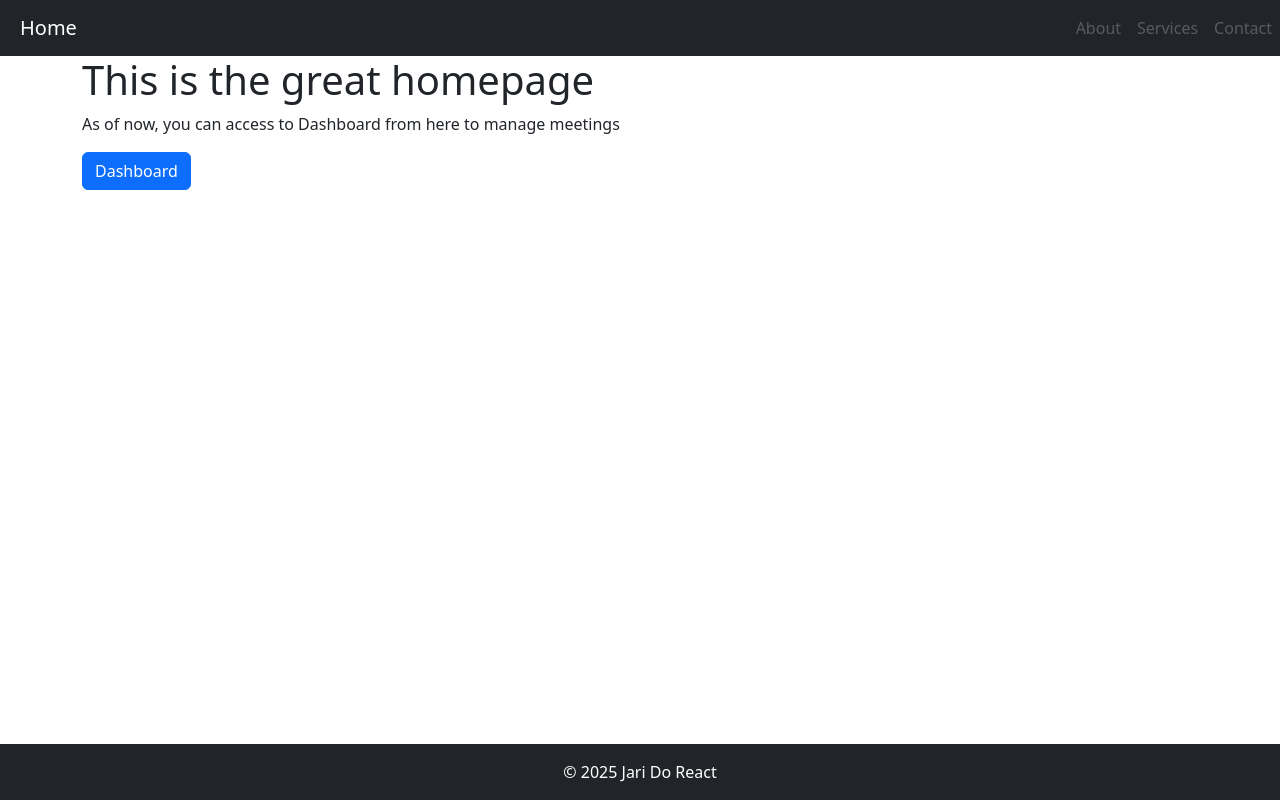
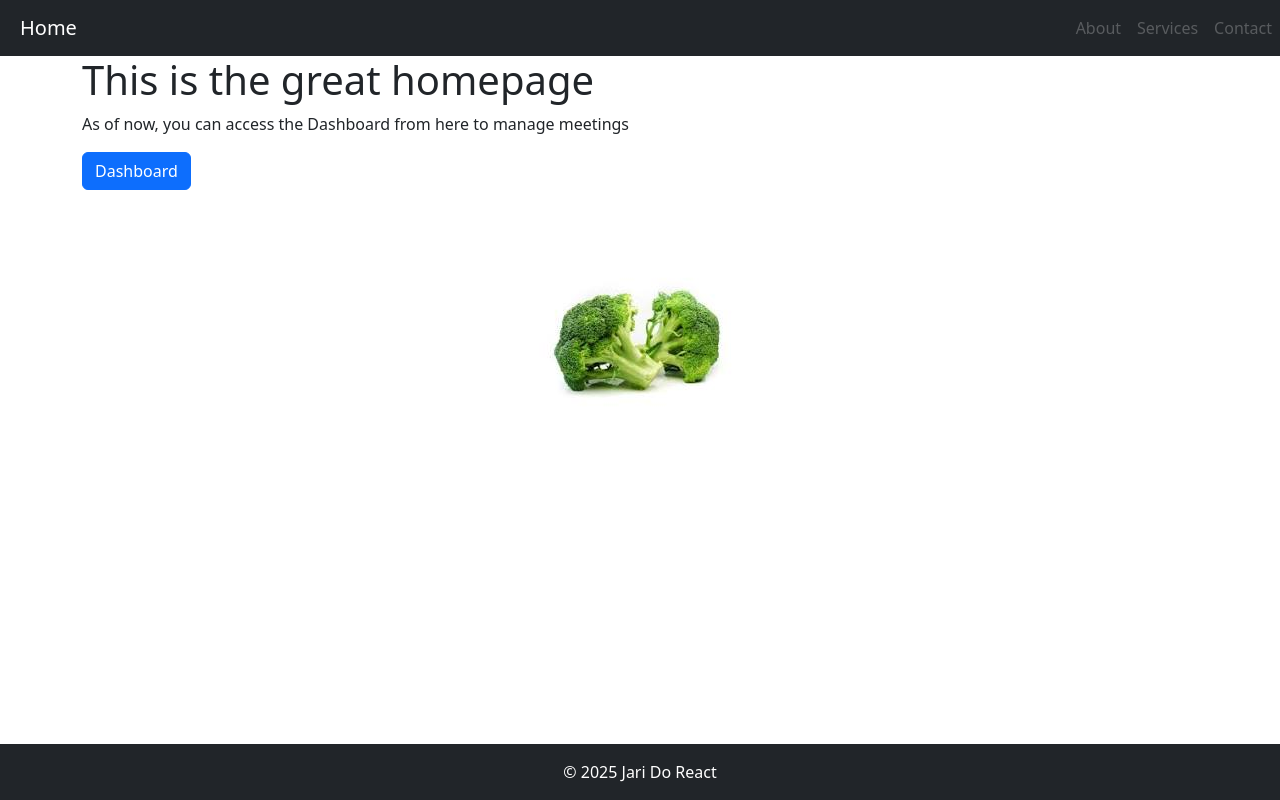
Before and after one commit to Jari1980/ReactMeetingCalendar, a React (Vite) app: page /home in a window 1280 px wide. Built offline with nearby package versions, Linux system fonts and the light colour scheme.

Commit message:
typo fixed

```diff
--- a/src/components/Home.jsx
+++ b/src/components/Home.jsx
@@ -1,6 +1,7 @@
 import React from 'react';
 import { Container, Button } from 'react-bootstrap';
 import { useNavigate } from 'react-router-dom';
+import broccoli2 from '../assets/images/broccoli2.jpg'
 
 
 const Home = () => {
@@ -8,8 +9,13 @@ const Home = () => {
     return (
         <Container>
             <h1>This is the great homepage</h1>
-            <p>As of now, you can access to Dashboard from here to manage meetings</p>
+            <p>As of now, you can access the Dashboard from here to manage meetings</p>
             <Button onClick={() => Navigate("/dashboard")}>Dashboard</Button>
+            <br />
+                    <br />
+                    <br />
+                    <br />
+                    <img src={broccoli2} style={{display:'block', marginLeft:"auto", marginRight:"auto"}}></img>
         </Container>
     );
 };
```
Also changed, not shown: src/assets/images/Broccoli2.jpg (added).
